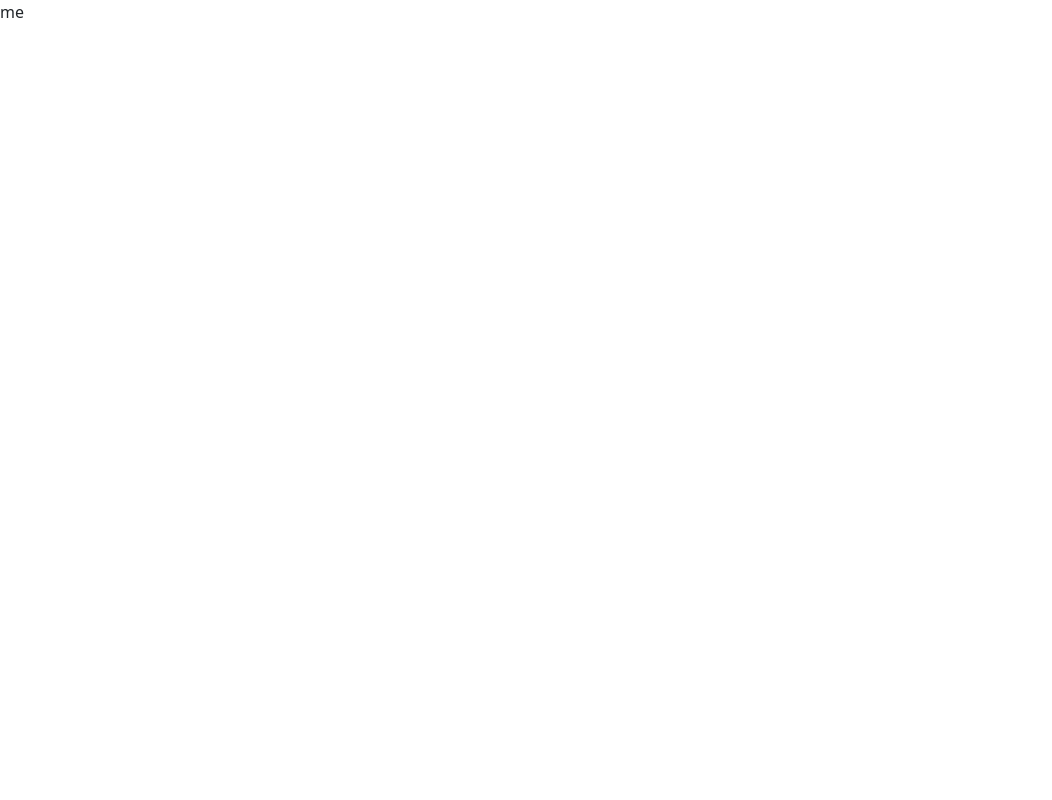
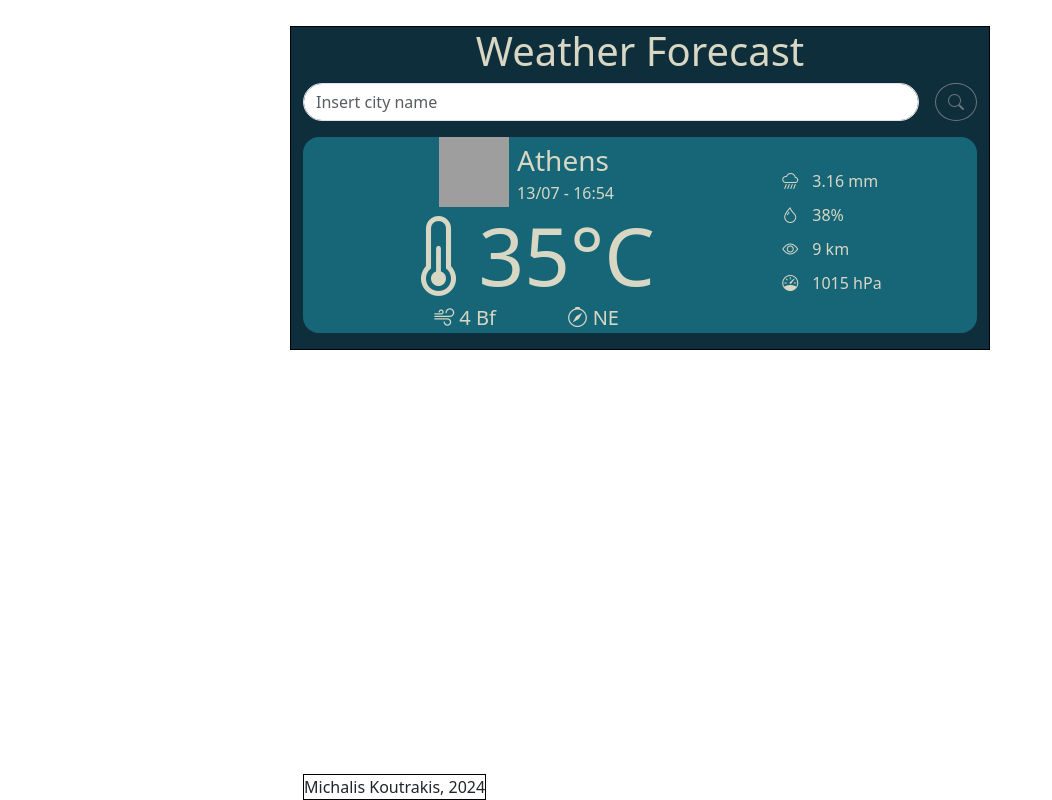
Before and after one commit to mkoutra/weather-app, a plain HTML site: page index.html in a window 1280 px wide. Shown: the whole page, without its empty margins (0-1052 px from the left). Drawn offline with nearby package versions, Linux system fonts and the light colour scheme; grey boxes are pictures that could not be loaded.

Commit message:
Work on html and css

```diff
--- a/index.html
+++ b/index.html
@@ -4,7 +4,7 @@
 <head>
     <meta charset="UTF-8">
     <meta name="viewport" content="width=device-width, initial-scale=1.0">
-    me
+    <meta name="author" content="Michalis Koutrakis">
     <title>Weather Forecast</title>
     <link href="https://cdn.jsdelivr.net/npm/bootstrap@5.3.3/dist/css/bootstrap.min.css" rel="stylesheet"
         integrity="sha384-QWTKZyjpPEjISv5WaRU9OFeRpok6YctnYmDr5pNlyT2bRjXh0JMhjY6hW+ALEwIH" crossorigin="anonymous">
@@ -14,8 +14,85 @@
 
 <body>
 
+    <div class="container-lg">
+        <header>
+            <h1 class="text-center text-color">Weather Forecast</h1>
+        </header>
+
+        <div class="search-bar input-group mb-3">
+            <input type="text" class="form-control rounded-pill" placeholder="Insert city name">
+            <button id="" class="btn btn-outline-secondary rounded-circle ms-3" type="button">
+                <i class="bi bi-search"></i>
+            </button>
+        </div>
+
+        <main class="text-color">
+            <div class="main-weather d-flex justify-content-evenly align-items-center rounded-4 mb-3">
+
+                <div class="d-flex flex-column justify-content-center align-items-center">
+                    <div class="d-flex justify-content-center align-items-center">
+                        <div class="icon-area text-center image-size me-2">
+                            <img src="https://openweathermap.org/img/wn/10d@2x.png" class="image-size">
+                        </div>
+                        <div>
+                            <span id="cityName" class="city-name fs-3">Athens<br></span>
+                            <span id="dateTime" class="date-time fs-6">13/07 - 16:54<br></span>
+                        </div>
+                    </div>
+
+                    <!-- <span id="description" class="fs-5">Moderate Rain</span> -->
+
+                    <div class="temperature-info text-center">
+                        <div class="temperature d-flex align-items-center">
+                            <span id="temp" class="display-1"> <i class="bi bi-thermometer-half"></i>35</span>
+                            <span id="temp-unit" class="display-1">°C</span>
+                        </div>
 
 
+                        <div class="wind fs-5 d-flex justify-content-around">
+                            <div class="speed">
+                                <i class="bi bi-wind"></i>
+                                <span id="speed"> 4 Bf</span>
+                            </div>
+                            <div class="wind-direction">
+                                <i class="bi bi-compass"></i>
+                                <span id="deg"> NE</span>
+                            </div>
+                        </div>
+                    </div>
+                </div>
+
+                <div class="main-weather-info">
+                    <ul>
+                        <li>
+                            <i class="bi bi-cloud-rain-heavy"></i>
+                            <span>3.16 mm</span>
+                        </li>
+                        <li>
+                            <i class="bi bi-droplet"></i>
+                            <span>38%</span>
+                        </li>
+
+                        <li>
+                            <i class="bi bi-eye"></i>
+                            <span>9 km</span>
+                        </li>
+
+                        <li>
+                            <i class="bi bi-speedometer"></i>
+                            <span>1015 hPa</span>
+                        </li>
+                      </ul>
+                </div>
+            </div>
+        </main>
+
+        <footer>
+            <div class="footer-text">
+                Michalis Koutrakis, 2024
+            </div>
+        </footer>
+    </div>
 
     <script src="https://cdn.jsdelivr.net/npm/bootstrap@5.3.3/dist/js/bootstrap.bundle.min.js"
         integrity="sha384-YvpcrYf0tY3lHB60NNkmXc5s9fDVZLESaAA55NDzOxhy9GkcIdslK1eN7N6jIeHz"
--- a/main.css
+++ b/main.css
@@ -0,0 +1,48 @@
+:root {
+    --text-color:#d8d7c3;
+    --main-weather-color:#166678;
+    --background-color:#0e2e3b;
+}
+
+.container-lg {
+    border: 1px solid black;
+    background-color: var(--background-color);
+    margin-top: 2%;
+    width: 700px;
+}
+
+
+.main-weather {
+    background-color: var(--main-weather-color);
+}
+
+.secondary-weather {
+    background-color: var(--details-weather-color);
+}
+
+.text-color {
+    color: var(--text-color);
+}
+
+.image-size {
+    height: 70px;
+    width: 70px;
+}
+
+footer {
+    bottom: 0;
+    position: fixed;
+    border: 1px solid black;
+}
+
+ul {
+    list-style: none;
+}
+
+ul > li {
+    margin-top: 10px;
+}
+
+li > span {
+    margin-left: 10px;
+}
```
